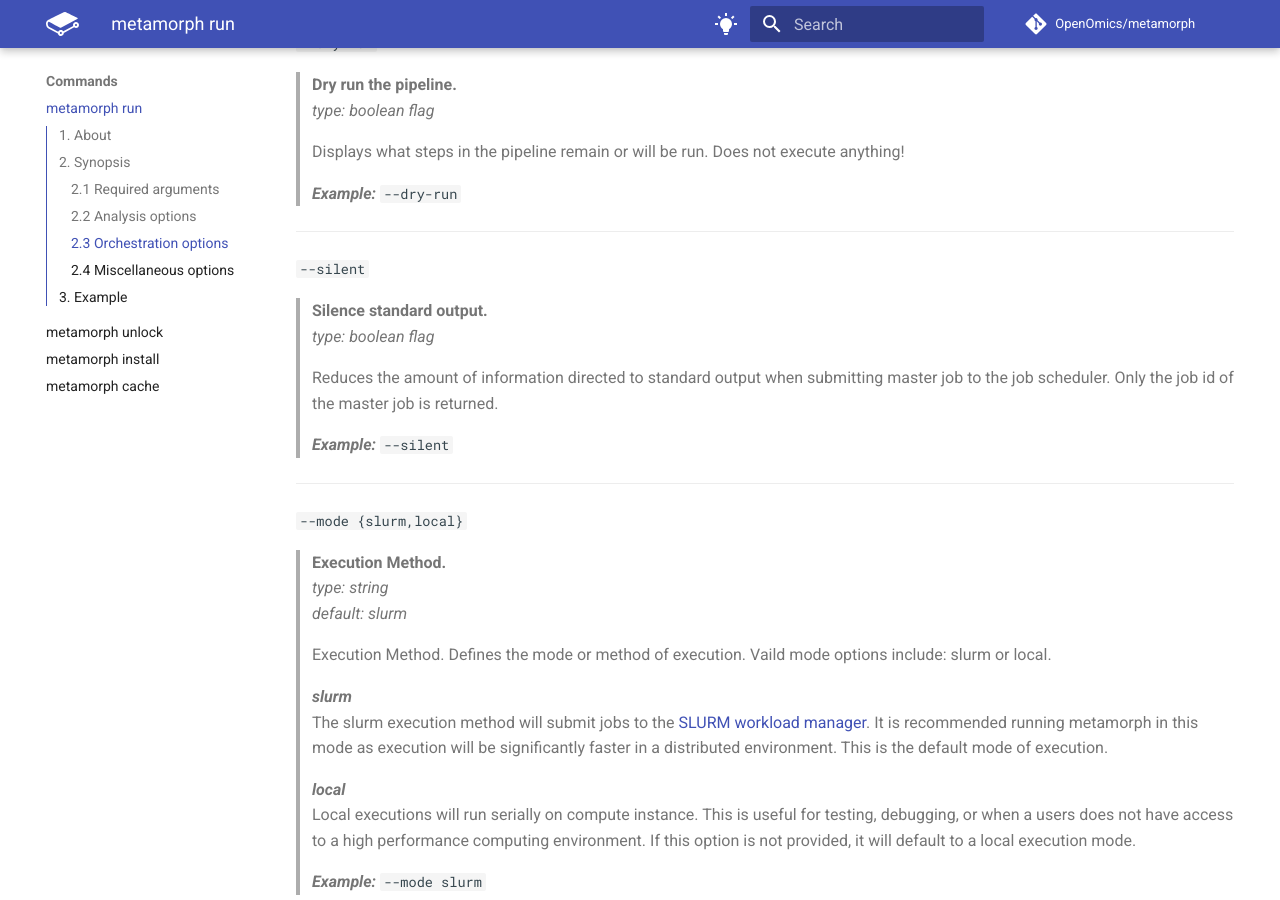
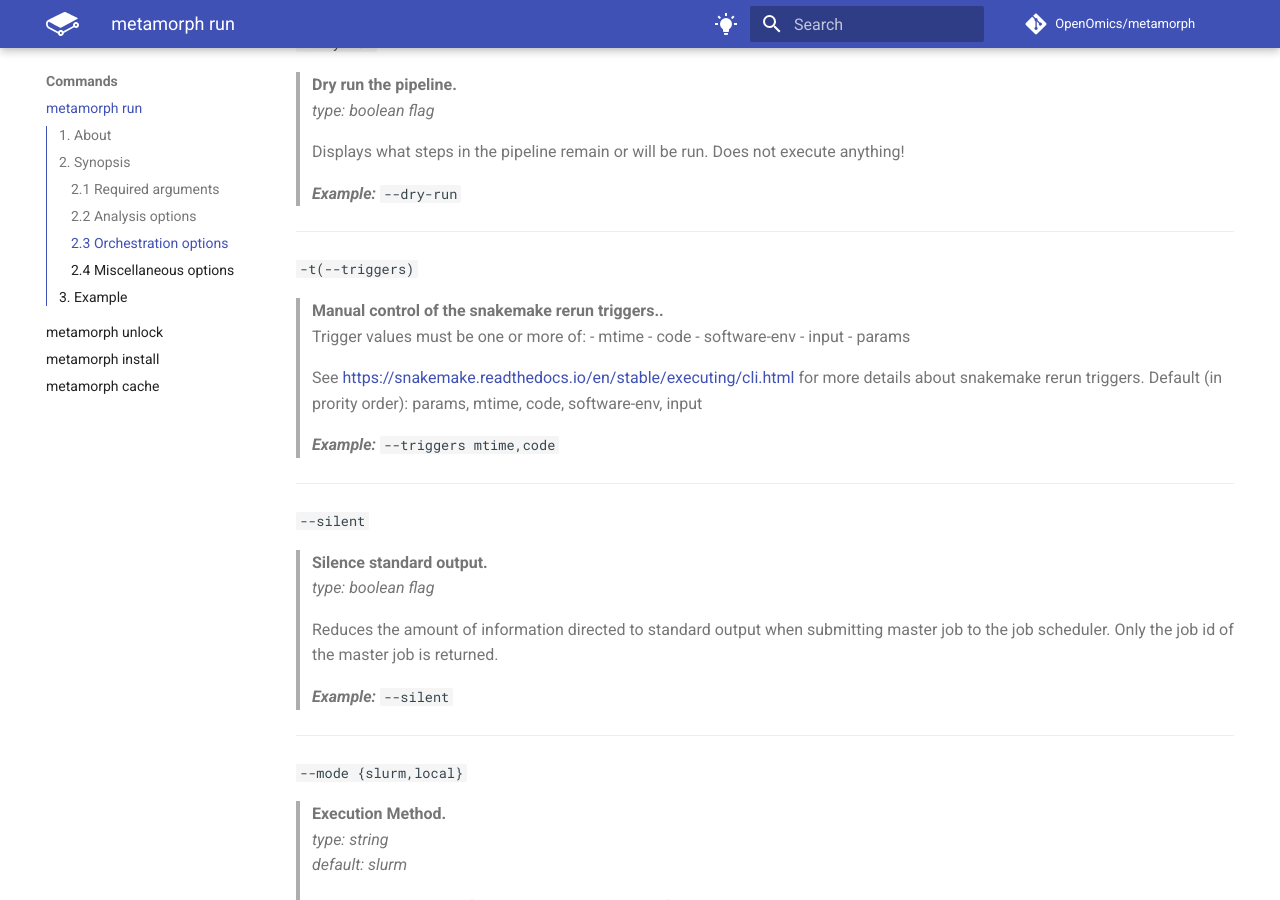
Before and after one commit to OpenOmics/metamorph, an MkDocs documentation site: the page built from docs/usage/run.md, in a window 1280 px wide and 900 px high, scrolled down 2173 px. Built offline with MkDocs 1.6.1 and Material for MkDocs 9.7.7, drawn with Linux system fonts in a browser that asks for light colours; comment, search, counter and statistics services are not loaded; the version menu is left out.

Commit message:
docs: --triggers documentation (#34)
* feat: --triggers documentation

* fix: typo

```diff
--- a/docs/usage/run.md
+++ b/docs/usage/run.md
@@ -101,6 +101,23 @@
 > Displays what steps in the pipeline remain or will be run. Does not execute anything!
 >
 > ***Example:*** `--dry-run`
+
+---
+  `-t(--triggers)`
+> **Manual control of the snakemake rerun triggers..**
+>  Trigger values must be one or more of:
+>     - mtime
+>     - code
+>     - software-env
+>     - input
+>     - params
+>
+> See https://snakemake.readthedocs.io/en/stable/executing/cli.html
+>   for more details about snakemake rerun triggers.
+> Default (in prority order):
+>   params, mtime, code, software-env, input
+>
+> ***Example:*** `--triggers mtime,code`
 
 ---
   `--silent`
```
